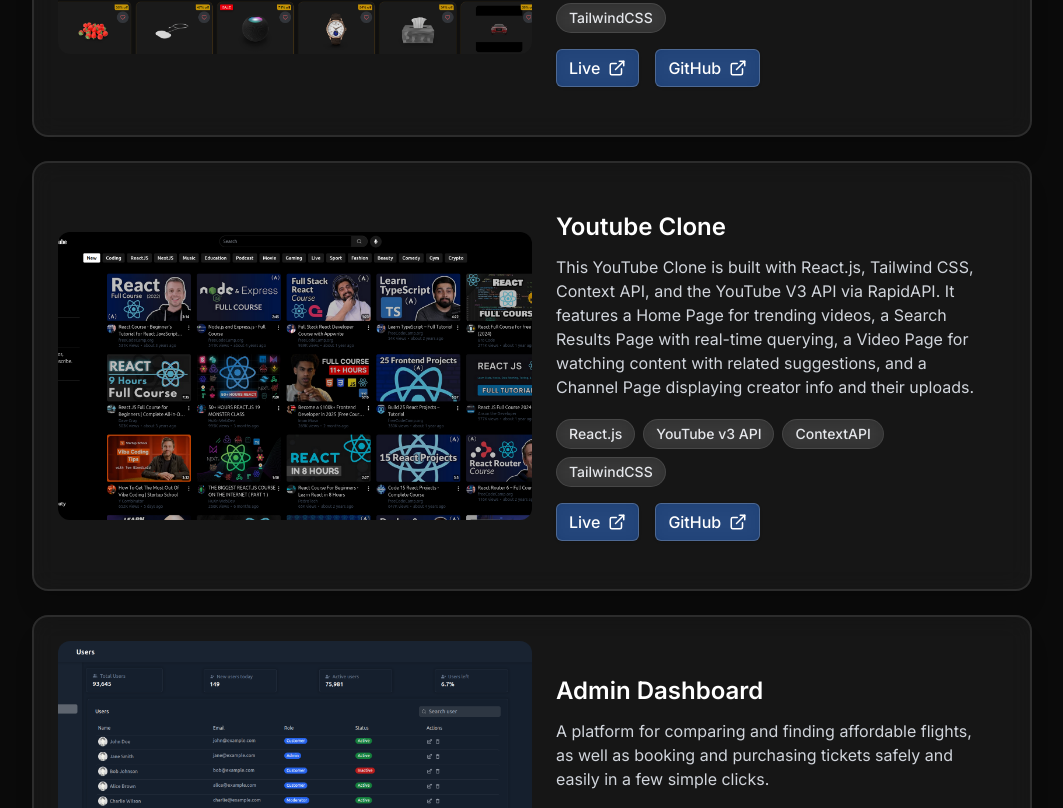
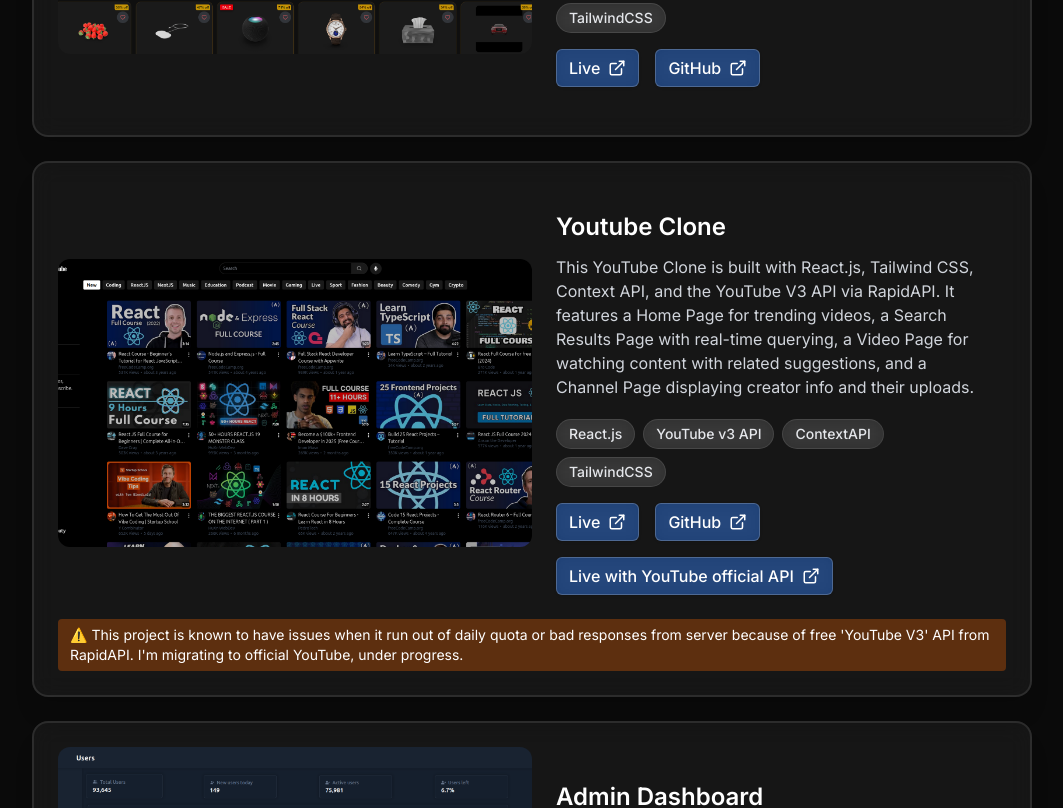
Before and after one commit to JaydeepRamanuj/Jaydeep-Ramanuj-Portfolio, a Next.js app: page / in a window 1280 px wide. Shown: the part 2173-2981 px from the top of the page, without its empty margins (108-1171 px from the left). Built offline with nearby package versions, Linux system fonts and the light colour scheme.

Commit message:
updated notes for youtube clone project

```diff
--- a/src/app/data.tsx
+++ b/src/app/data.tsx
@@ -98,6 +98,8 @@
   githubLink: string;
   tags: Array<string>;
   isUnderDevelopment?: boolean;
+  specialMessage?: string;
+  specialLink?: string;
 };
 
 export const projects: Array<ProjectsType> = [
@@ -119,6 +121,9 @@
     liveLink: "https://youtube-clone-jd.netlify.app/",
     githubLink: "https://github.com/JaydeepRamanuj/youtube-clone",
     tags: ["React.js", "YouTube v3 API", "ContextAPI", "TailwindCSS"],
+    specialMessage:
+      "⚠️ This project is known to have issues when it run out of daily quota or bad responses from server because of free 'YouTube V3' API from RapidAPI. I'm migrating to official YouTube, under progress.",
+    specialLink: "https://youtube-clone-seven-zeta.vercel.app/",
   },
   {
     title: "Admin Dashboard",
--- a/src/app/page.tsx
+++ b/src/app/page.tsx
@@ -128,6 +128,8 @@
               liveLink={project.liveLink}
               tags={project.tags}
               isUnderDevelopment={project.isUnderDevelopment}
+              specialMessage={project.specialMessage}
+              specialLink={project.specialLink}
             />
           ))}
         </div>
--- a/src/components/ProjectCard.tsx
+++ b/src/components/ProjectCard.tsx
@@ -9,6 +9,8 @@
   githubLink: string;
   liveLink?: string;
   isUnderDevelopment?: boolean;
+  specialMessage?: string;
+  specialLink?: string;
 };
 
 const ProjectCard = ({
@@ -19,13 +21,16 @@
   githubLink,
   liveLink,
   isUnderDevelopment = false,
+  specialMessage,
+  specialLink,
 }: ProjectCardType) => {
   return (
     <div
-      className={`bg-white/5 backdrop-blur-md rounded-2xl shadow-xl flex flex-col md:flex-row items-center overflow-hidden max-w-[1000px] p-4 md:p-6 transition-all hover:scale-[1.02] hover:shadow-2xl relative border-2 ${
+      className={`bg-white/5 backdrop-blur-md rounded-2xl shadow-xl overflow-hidden max-w-[1000px] p-4 md:p-6 transition-all hover:scale-[1.02] hover:shadow-2xl relative border-2 ${
         isUnderDevelopment ? " border-orange-400/70" : "border-white/10"
       }`}
     >
+      <div className={` flex flex-col md:flex-row items-center`}>
         {img && (
           <div className="w-full md:w-1/2 relative h-72 p-4">
             <Image
@@ -53,6 +58,12 @@
           <div className="flex items-center gap-4 flex-wrap">
             {liveLink && <ExternalLink title="Live" link={liveLink} />}
             <ExternalLink title="GitHub" link={githubLink} />
+            {specialLink && (
+              <ExternalLink
+                title="Live with YouTube official API"
+                link={specialLink}
+              />
+            )}
           </div>
         </div>
 
@@ -62,6 +73,12 @@
           </div>
         )}
       </div>
+      {specialMessage && (
+        <div className="px-3 py-1.5 bg-orange-500/30 text-white rounded text-sm">
+          {specialMessage}
+        </div>
+      )}
+    </div>
   );
 };
 
```
Lines whose indentation alone changed are shown as unchanged.
